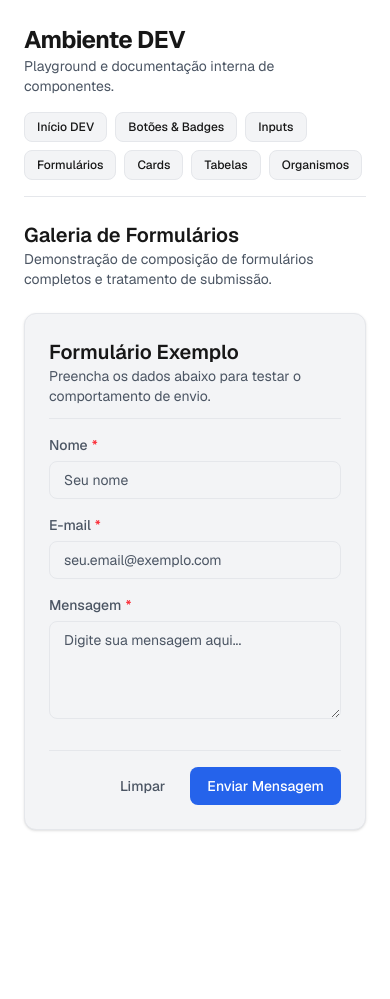
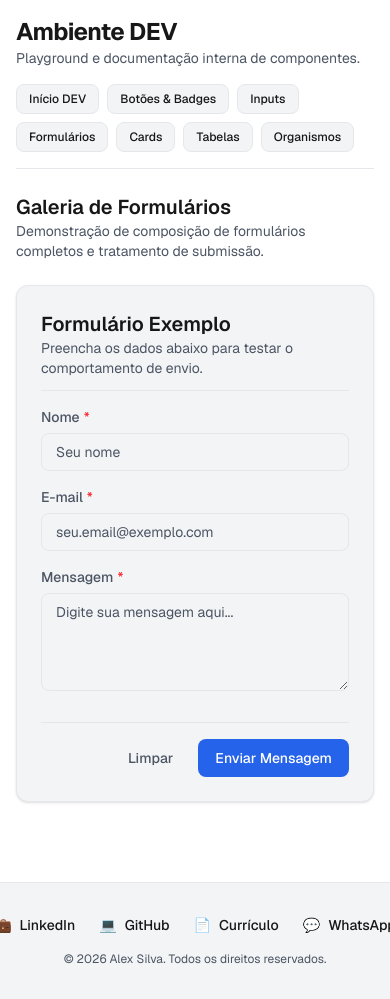
Before and after one commit to alesgc/asgc, a Next.js app in the folder asgc-web/: page /dev/forms in a window 390 px wide. Before the commit the page ends 854 px from the top, so only its background shows below. Built offline with nearby package versions, Linux system fonts and the light colour scheme; no server answers.

Commit message:
feat(ui): implement responsive footer component and attach to tabs layout
- Create Footer component with social and contact links (LinkedIn, GitHub, CV, WhatsApp)
- Add sticky/bottom layout structure in (tabs)/layout.tsx

```diff
--- a/asgc-web/app/(tabs)/layout.tsx
+++ b/asgc-web/app/(tabs)/layout.tsx
@@ -1,10 +1,13 @@
 import { ReactNode } from "react";
+import { Footer } from "@/app/components/ui/Footer";
 
 export default function TabsLayout({ children }: { children: ReactNode }) {
   return (
-    <div className="min-h-screen bg-background text-foreground p-6 max-w-7xl mx-auto">
-      {/* Aqui entrará a navegação principal entre as abas do sistema (ex: Home, Dev, Portfolio) */}
-      {children}
+    <div className="min-h-screen flex flex-col justify-between">
+      <div className="flex-1 max-w-5xl mx-auto w-full p-4 sm:p-6">
+        {children}
+      </div>
+      <Footer />
     </div>
   );
 }
--- /dev/null
+++ b/asgc-web/app/components/ui/Footer.tsx
@@ -0,0 +1,43 @@
+import Link from "next/link";
+
+interface SocialLink {
+  label: string;
+  href: string;
+  icon?: string;
+}
+
+const socialLinks: SocialLink[] = [
+  { label: "LinkedIn", href: "https://www.linkedin.com/in/alesgc/", icon: "💼" },
+  { label: "GitHub", href: "https://github.com/alesgc", icon: "💻" },
+  { label: "Currículo", href: "/cv.pdf", icon: "📄" },
+  { label: "WhatsApp", href: "https://wa.me/5511969027531", icon: "💬" },
+];
+
+export function Footer() {
+  return (
+    <footer className="w-full border-t border-border bg-surface py-8 mt-16 text-text-secondary">
+      <div className="max-w-5xl mx-auto px-4 flex flex-col sm:flex-row items-center justify-between gap-4">
+        {/* Redes e Contatos */}
+        <div className="flex items-center gap-6 text-sm font-medium">
+          {socialLinks.map((link) => (
+            <a
+              key={link.label}
+              href={link.href}
+              target="_blank"
+              rel="noopener noreferrer"
+              className="flex items-center gap-2 text-foreground hover:text-accent transition-colors"
+            >
+              <span>{link.icon}</span>
+              <span>{link.label}</span>
+            </a>
+          ))}
+        </div>
+
+        {/* Copyright / Assinatura */}
+        <div className="text-xs text-text-secondary">
+          © {new Date().getFullYear()} Alex Silva. Todos os direitos reservados.
+        </div>
+      </div>
+    </footer>
+  );
+}
```
